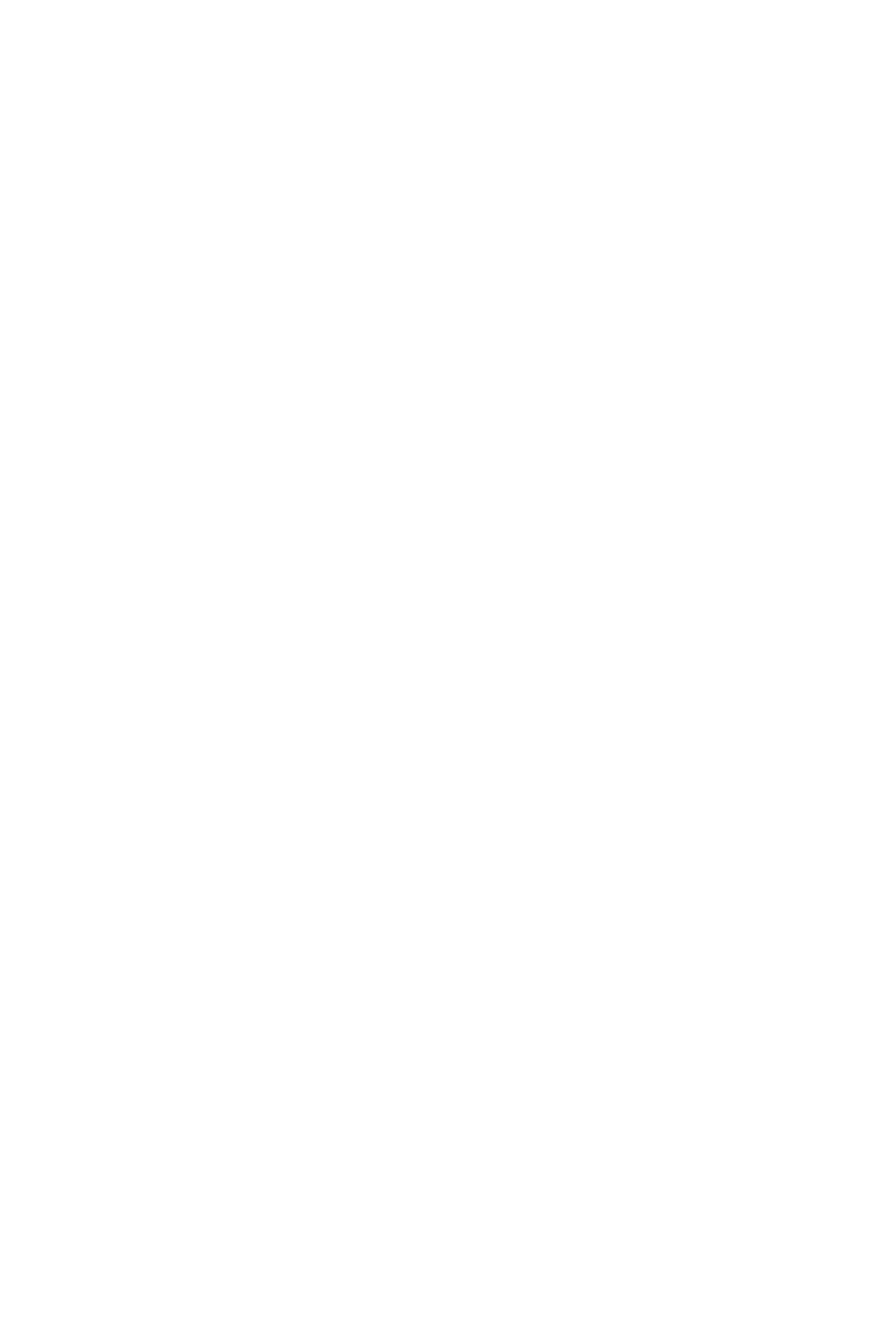
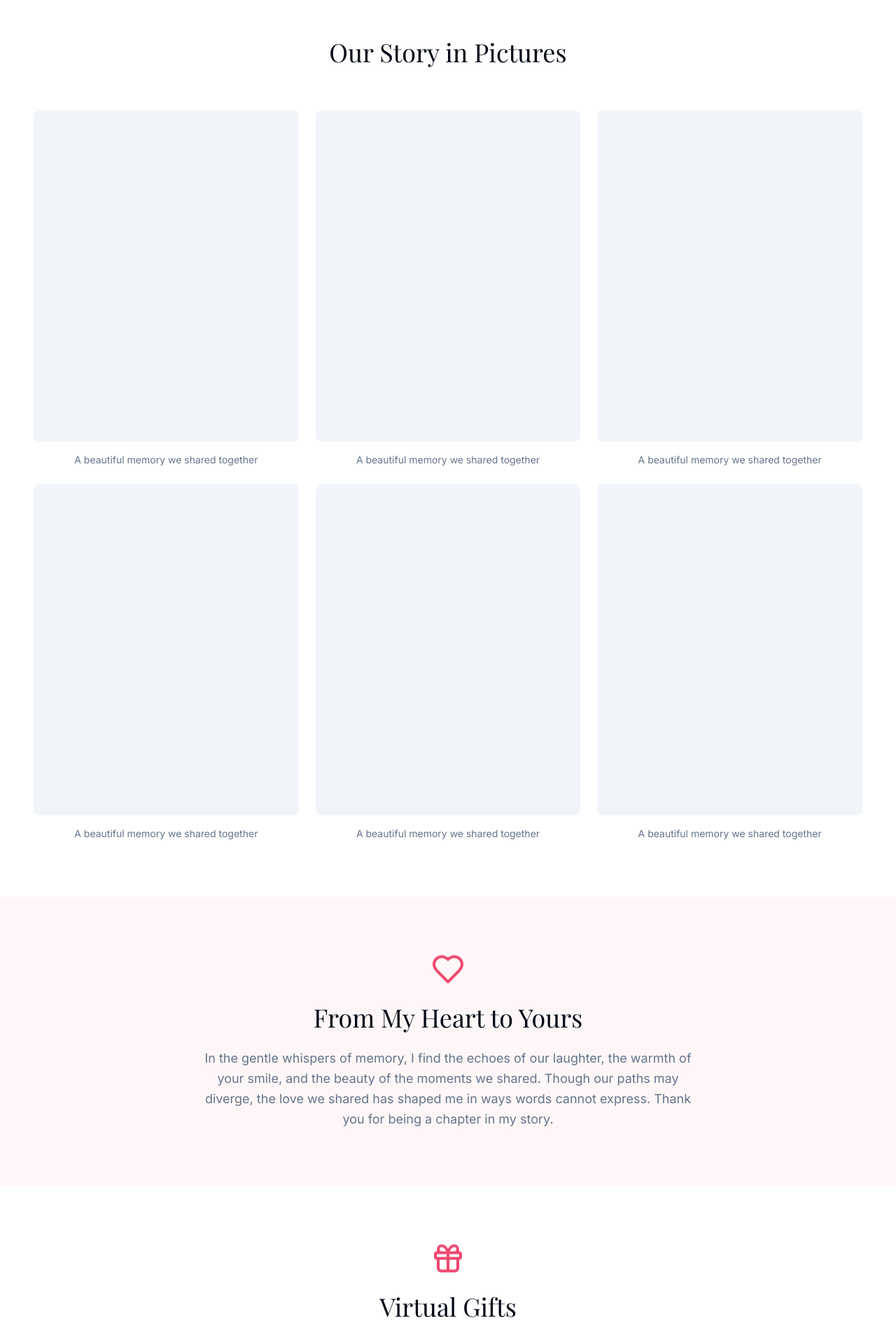
Before and after one commit to vishwadoshi-19/heartful-tribute, a React (Vite) app: page / in a window 1280 px wide. Shown: the part 826-2746 px from the top of the page at 70% size. Before the commit the page ends 800 px from the top, so only its background shows below. Built offline with nearby package versions, Linux system fonts and the light colour scheme.

Commit message:
Add girlfriend tribute website
This commit adds a website to pay tribute to the user's girlfriend.  The website will include photo galleries, a note section, virtual gifts, and a timeline of their relationship.

```diff
--- a/index.html
+++ b/index.html
@@ -1,17 +1,18 @@
+
 <!DOCTYPE html>
 <html lang="en">
   <head>
     <meta charset="UTF-8" />
     <meta name="viewport" content="width=device-width, initial-scale=1.0" />
-    <title>heartful-tribute</title>
-    <meta name="description" content="Lovable Generated Project" />
-    <meta name="author" content="Lovable" />
+    <title>A Tribute to You</title>
+    <meta name="description" content="A heartfelt tribute" />
+    <meta name="author" content="Someone who cares" />
     <meta property="og:image" content="/og-image.png" />
+    <link rel="stylesheet" href="https://fonts.googleapis.com/css2?family=Playfair+Display:wght@400;500;600;700&family=Inter:wght@300;400;500&display=swap">
   </head>
 
   <body>
     <div id="root"></div>
-    <!-- IMPORTANT: DO NOT REMOVE THIS SCRIPT TAG OR THIS VERY COMMENT! -->
     <script src="https://cdn.gpteng.co/gptengineer.js" type="module"></script>
     <script type="module" src="/src/main.tsx"></script>
   </body>
--- a/src/index.css
+++ b/src/index.css
@@ -1,3 +1,4 @@
+
 @tailwind base;
 @tailwind components;
 @tailwind utilities;
@@ -6,96 +7,54 @@
   :root {
     --background: 0 0% 100%;
     --foreground: 222.2 84% 4.9%;
-
     --card: 0 0% 100%;
     --card-foreground: 222.2 84% 4.9%;
-
     --popover: 0 0% 100%;
     --popover-foreground: 222.2 84% 4.9%;
-
-    --primary: 222.2 47.4% 11.2%;
-    --primary-foreground: 210 40% 98%;
-
-    --secondary: 210 40% 96.1%;
-    --secondary-foreground: 222.2 47.4% 11.2%;
-
+    --primary: 346 84% 61%;
+    --primary-foreground: 355 100% 97%;
+    --secondary: 360 100% 97%;
+    --secondary-foreground: 355 87% 24%;
     --muted: 210 40% 96.1%;
     --muted-foreground: 215.4 16.3% 46.9%;
-
-    --accent: 210 40% 96.1%;
+    --accent: 346 84% 61%;
     --accent-foreground: 222.2 47.4% 11.2%;
-
     --destructive: 0 84.2% 60.2%;
     --destructive-foreground: 210 40% 98%;
-
     --border: 214.3 31.8% 91.4%;
     --input: 214.3 31.8% 91.4%;
-    --ring: 222.2 84% 4.9%;
-
-    --radius: 0.5rem;
-
-    --sidebar-background: 0 0% 98%;
-
-    --sidebar-foreground: 240 5.3% 26.1%;
-
-    --sidebar-primary: 240 5.9% 10%;
-
-    --sidebar-primary-foreground: 0 0% 98%;
-
-    --sidebar-accent: 240 4.8% 95.9%;
-
-    --sidebar-accent-foreground: 240 5.9% 10%;
-
-    --sidebar-border: 220 13% 91%;
-
-    --sidebar-ring: 217.2 91.2% 59.8%;
+    --ring: 346 84% 61%;
+    --radius: 0.75rem;
   }
 
-  .dark {
-    --background: 222.2 84% 4.9%;
-    --foreground: 210 40% 98%;
+  * {
+    @apply border-border antialiased;
+  }
 
-    --card: 222.2 84% 4.9%;
-    --card-foreground: 210 40% 98%;
-
-    --popover: 222.2 84% 4.9%;
-    --popover-foreground: 210 40% 98%;
-
-    --primary: 210 40% 98%;
-    --primary-foreground: 222.2 47.4% 11.2%;
-
-    --secondary: 217.2 32.6% 17.5%;
-    --secondary-foreground: 210 40% 98%;
-
-    --muted: 217.2 32.6% 17.5%;
-    --muted-foreground: 215 20.2% 65.1%;
-
-    --accent: 217.2 32.6% 17.5%;
-    --accent-foreground: 210 40% 98%;
-
-    --destructive: 0 62.8% 30.6%;
-    --destructive-foreground: 210 40% 98%;
-
-    --border: 217.2 32.6% 17.5%;
-    --input: 217.2 32.6% 17.5%;
-    --ring: 212.7 26.8% 83.9%;
-    --sidebar-background: 240 5.9% 10%;
-    --sidebar-foreground: 240 4.8% 95.9%;
-    --sidebar-primary: 224.3 76.3% 48%;
-    --sidebar-primary-foreground: 0 0% 100%;
-    --sidebar-accent: 240 3.7% 15.9%;
-    --sidebar-accent-foreground: 240 4.8% 95.9%;
-    --sidebar-border: 240 3.7% 15.9%;
-    --sidebar-ring: 217.2 91.2% 59.8%;
+  body {
+    @apply bg-background text-foreground overflow-x-hidden;
+    font-feature-settings: "rlig" 1, "calt" 1;
   }
 }
 
-@layer base {
-  * {
-    @apply border-border;
+@layer utilities {
+  .fade-in {
+    @apply opacity-0 translate-y-4 transition-all duration-700 ease-out;
   }
 
-  body {
-    @apply bg-background text-foreground;
+  .fade-in.appear {
+    @apply opacity-100 translate-y-0;
+  }
+
+  .timeline-line {
+    @apply absolute left-1/2 transform -translate-x-1/2 h-full w-px bg-border;
+  }
+
+  .photo-grid {
+    @apply grid gap-6 grid-cols-1 sm:grid-cols-2 lg:grid-cols-3;
+  }
+
+  .photo-card {
+    @apply relative overflow-hidden rounded-lg transition-all duration-300 hover:shadow-lg;
   }
 }
--- a/src/pages/Index.tsx
+++ b/src/pages/Index.tsx
@@ -1,12 +1,151 @@
-// Update this page (the content is just a fallback if you fail to update the page)
+
+import { useEffect, useRef } from "react";
+import { Heart, Gift, Calendar } from "lucide-react";
 
 const Index = () => {
+  const fadeRefs = useRef<(HTMLElement | null)[]>([]);
+
+  useEffect(() => {
+    const observer = new IntersectionObserver(
+      (entries) => {
+        entries.forEach((entry) => {
+          if (entry.isIntersecting) {
+            entry.target.classList.add("appear");
+          }
+        });
+      },
+      { threshold: 0.1 }
+    );
+
+    fadeRefs.current.forEach((ref) => {
+      if (ref) observer.observe(ref);
+    });
+
+    return () => observer.disconnect();
+  }, []);
+
   return (
-    <div className="min-h-screen flex items-center justify-center bg-gray-100">
-      <div className="text-center">
-        <h1 className="text-4xl font-bold mb-4">Welcome to Your Blank App</h1>
-        <p className="text-xl text-gray-600">Start building your amazing project here!</p>
-      </div>
+    <div className="min-h-screen w-full overflow-x-hidden">
+      {/* Hero Section */}
+      <section className="relative h-screen flex items-center justify-center px-4">
+        <div
+          ref={(el) => (fadeRefs.current[0] = el)}
+          className="text-center fade-in"
+        >
+          <h1 className="font-display text-4xl md:text-6xl lg:text-7xl mb-6">
+            To My Dearest
+          </h1>
+          <p className="font-sans text-lg md:text-xl text-muted-foreground max-w-xl mx-auto">
+            A tribute to the beautiful moments we shared and the love that will always remain
+          </p>
+        </div>
+      </section>
+
+      {/* Photo Gallery */}
+      <section className="py-20 px-4">
+        <div className="container max-w-7xl">
+          <h2
+            ref={(el) => (fadeRefs.current[1] = el)}
+            className="font-display text-3xl md:text-4xl text-center mb-16 fade-in"
+          >
+            Our Story in Pictures
+          </h2>
+          <div className="photo-grid">
+            {[1, 2, 3, 4, 5, 6].map((index) => (
+              <div
+                key={index}
+                ref={(el) => (fadeRefs.current[index + 1] = el)}
+                className="photo-card fade-in"
+              >
+                <div className="aspect-[4/5] bg-muted rounded-lg" />
+                <p className="mt-4 text-sm text-muted-foreground text-center">
+                  A beautiful memory we shared together
+                </p>
+              </div>
+            ))}
+          </div>
+        </div>
+      </section>
+
+      {/* Note Section */}
+      <section className="py-20 px-4 bg-secondary/50">
+        <div className="container max-w-3xl">
+          <div
+            ref={(el) => (fadeRefs.current[8] = el)}
+            className="fade-in space-y-6 text-center"
+          >
+            <Heart className="w-12 h-12 text-primary mx-auto animate-float" />
+            <h2 className="font-display text-3xl md:text-4xl mb-8">From My Heart to Yours</h2>
+            <p className="text-lg leading-relaxed text-muted-foreground">
+              In the gentle whispers of memory, I find the echoes of our laughter, the warmth of your smile, and the beauty of the moments we shared. Though our paths may diverge, the love we shared has shaped me in ways words cannot express. Thank you for being a chapter in my story.
+            </p>
+          </div>
+        </div>
+      </section>
+
+      {/* Virtual Gifts */}
+      <section className="py-20 px-4">
+        <div className="container max-w-7xl">
+          <div
+            ref={(el) => (fadeRefs.current[9] = el)}
+            className="text-center fade-in mb-16"
+          >
+            <Gift className="w-12 h-12 mx-auto mb-6 text-primary animate-float" />
+            <h2 className="font-display text-3xl md:text-4xl">Virtual Gifts</h2>
+          </div>
+          <div className="grid grid-cols-1 md:grid-cols-3 gap-8">
+            {["Flowers", "Plushies", "Chocolates"].map((gift, index) => (
+              <div
+                key={gift}
+                ref={(el) => (fadeRefs.current[10 + index] = el)}
+                className="fade-in p-6 rounded-lg bg-secondary/50 text-center"
+              >
+                <h3 className="font-display text-xl mb-4">{gift}</h3>
+                <div className="aspect-square bg-muted rounded-lg mb-4" />
+                <p className="text-sm text-muted-foreground">A token of my affection</p>
+              </div>
+            ))}
+          </div>
+        </div>
+      </section>
+
+      {/* Timeline */}
+      <section className="py-20 px-4 bg-secondary/50">
+        <div className="container max-w-5xl">
+          <div
+            ref={(el) => (fadeRefs.current[13] = el)}
+            className="text-center fade-in mb-16"
+          >
+            <Calendar className="w-12 h-12 mx-auto mb-6 text-primary animate-float" />
+            <h2 className="font-display text-3xl md:text-4xl">Our Journey</h2>
+          </div>
+          <div className="relative">
+            <div className="timeline-line" />
+            {[
+              "The day we met",
+              "Our first date",
+              "Adventures together",
+              "Beautiful moments"
+            ].map((event, index) => (
+              <div
+                key={event}
+                ref={(el) => (fadeRefs.current[14 + index] = el)}
+                className={`fade-in relative flex items-center gap-8 mb-16 ${
+                  index % 2 === 0 ? "flex-row" : "flex-row-reverse"
+                }`}
+              >
+                <div className="w-1/2 p-6 bg-background rounded-lg shadow-sm">
+                  <h3 className="font-display text-xl mb-3">{event}</h3>
+                  <p className="text-sm text-muted-foreground">
+                    A precious memory that will always stay with me
+                  </p>
+                </div>
+                <div className="w-1/2" />
+              </div>
+            ))}
+          </div>
+        </div>
+      </section>
     </div>
   );
 };
```
Also changed, not shown: tailwind.config.ts (+37 -63 lines).
